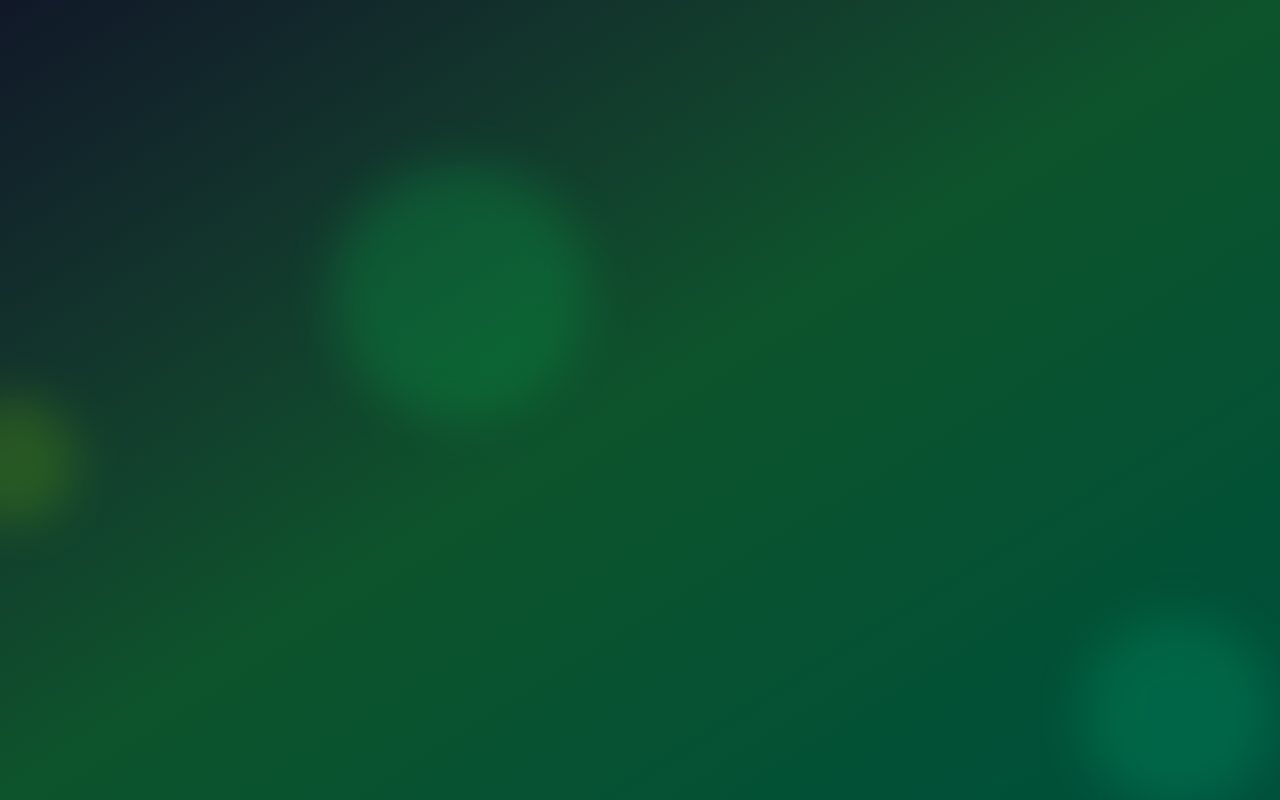
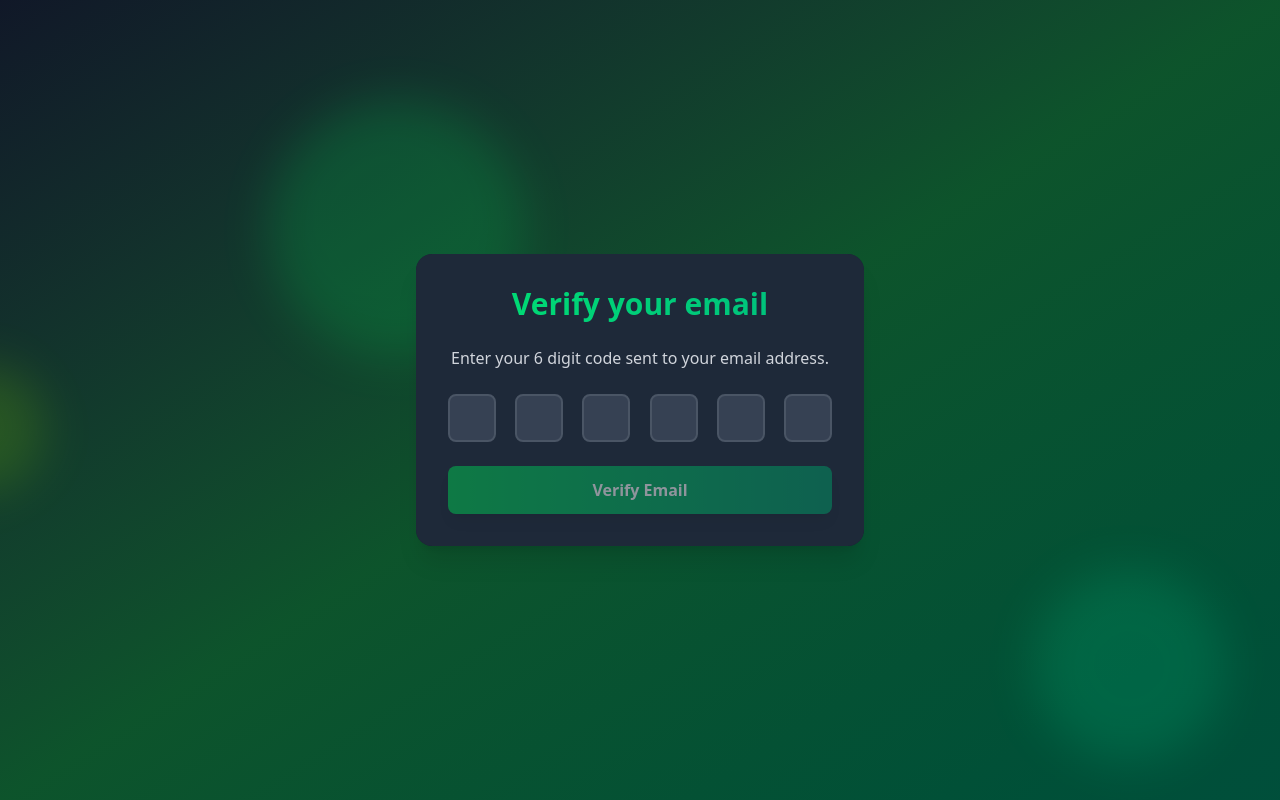
Before and after one commit to KrunalGupta02/node-auth, a React app in the folder frontend/: page /verify-email in a window 1280 px wide. Before the commit this address had no page. Built offline with nearby package versions, Linux system fonts and the light colour scheme; the HTML template or start-up script is replaced by a standard one.

Commit message:
Implement the verify email route in which OTP component is implemented

```diff
--- a/frontend/src/App.jsx
+++ b/frontend/src/App.jsx
@@ -2,6 +2,7 @@
 import { Route, Routes } from "react-router-dom";
 import SignupPage from "./pages/SignupPage";
 import LoginPage from "./pages/LoginPage";
+import VerifyEmail from "./pages/VerifyEmail";
 
 const App = () => {
   return (
@@ -32,6 +33,7 @@
         <Route path="/" element={"Home"} />
         <Route path="/signup" element={<SignupPage />} />
         <Route path="/login" element={<LoginPage />} />
+        <Route path="/verify-email" element={<VerifyEmail />} />
       </Routes>
     </div>
   );
--- /dev/null
+++ b/frontend/src/pages/VerifyEmail.jsx
@@ -0,0 +1,106 @@
+import { motion } from "framer-motion";
+import { useEffect, useRef, useState } from "react";
+import { useNavigate } from "react-router-dom";
+
+const VerifyEmail = () => {
+  const [code, setCode] = useState(["", "", "", "", "", ""]);
+  const inputRef = useRef([]);
+  const navigate = useNavigate();
+  const isLoading = false;
+
+  const handleChange = (index, value) => {
+    const newCode = [...code];
+
+    // handle pasted content
+    if (value.length > 1) {
+      const pastedCode = value.slice(0, 6).split("");
+
+      for (let i = 0; i < 6; i++) {
+        newCode[i] = pastedCode[i] || "";
+      }
+      setCode(newCode);
+
+      // focus on the last non-empty input or the first empty one
+      const lastFilledIndex = newCode.findLastIndex((digit) => digit !== "");
+
+      const focusIndex = lastFilledIndex < 5 ? lastFilledIndex + 1 : 5;
+
+      inputRef.current[focusIndex].focus();
+    } else {
+      newCode[index] = value;
+      setCode(newCode);
+
+      // move focus to the next input field if value is entered
+      if (value && index < 5) {
+        inputRef.current[index + 1].focus();
+      }
+    }
+  };
+
+  const handleKeyDown = (index, e) => {
+    if (e.key === "Backspace" && !code[index] && index > 0) {
+      inputRef.current[index - 1].focus();
+    }
+  };
+
+  const handleSubmit = (e) => {
+    e.preventDefault();
+
+    const verificationCode = code.join("");
+    console.log("Verification Code submitted:", verificationCode);
+  };
+
+  // auto submit when all fields are filled
+  useEffect(() => {
+    if (code.every((digit) => digit !== "")) {
+      handleSubmit(new Event("submit"));
+    }
+  }, [code]);
+
+  return (
+    <motion.div className="max-w-md w-full bg-gray-800 bg-opacity-50 backdrop-filter backdrop-blur-xl rounded-2xl shadow-xl overflow-hidden">
+      <motion.div
+        initial={{ opacity: 0, y: -50 }}
+        animate={{ opacity: 1, y: 0 }}
+        transition={{ duration: 0.5 }}
+        className="bg-gray-800 bg-opacity-50 backdrop-filter backdrop-blur-xl rounded-2xl shadow-2xl p-8 w-full max-w-md"
+      >
+        <h2 className="text-3xl font-bold mb-6 text-center bg-gradient-to-r from-green-400 to-emerald-500 text-transparent bg-clip-text">
+          Verify your email
+        </h2>
+        <p className="text-center text-gray-300 mb-6">
+          Enter your 6 digit code sent to your email address.
+        </p>
+
+        <form className="space-y-6" onSubmit={handleSubmit}>
+          <div className="flex justify-between">
+            {code.map((digit, index) => (
+              <input
+                key={index}
+                ref={(el) => (inputRef.current[index] = el)}
+                type="text"
+                maxLength="6"
+                value={digit}
+                onChange={(e) => handleChange(index, e.target.value)}
+                onKeyDown={(e) => handleKeyDown(index, e)}
+                className="w-12 h-12 text-center text-2xl font-bold bg-gray-700 text-white border-2 border-gray-600 rounded-lg focus:border-green-500 focus:outline-none"
+              />
+            ))}
+          </div>
+
+          <motion.button
+            whileHover={{ scale: 1.05 }}
+            whileTap={{ scale: 0.95 }}
+            type="submit"
+            disabled={isLoading || code.some((digit) => !digit)}
+            className="w-full bg-gradient-to-r from-green-500 to-emerald-600 text-white font-bold py-3 px-4 rounded-lg shadow-lg hover:from-green-600 hover:to-emerald-700 focus:outline-none focus:ring-2 focus:ring-green-500 focus:ring-opacity-50 disabled:opacity-50"
+          >
+            {isLoading ? "Verifying..." : "Verify Email"}
+          </motion.button>
+        </form>
+      </motion.div>
+    </motion.div>
+  );
+};
+
+export default VerifyEmail;
```
